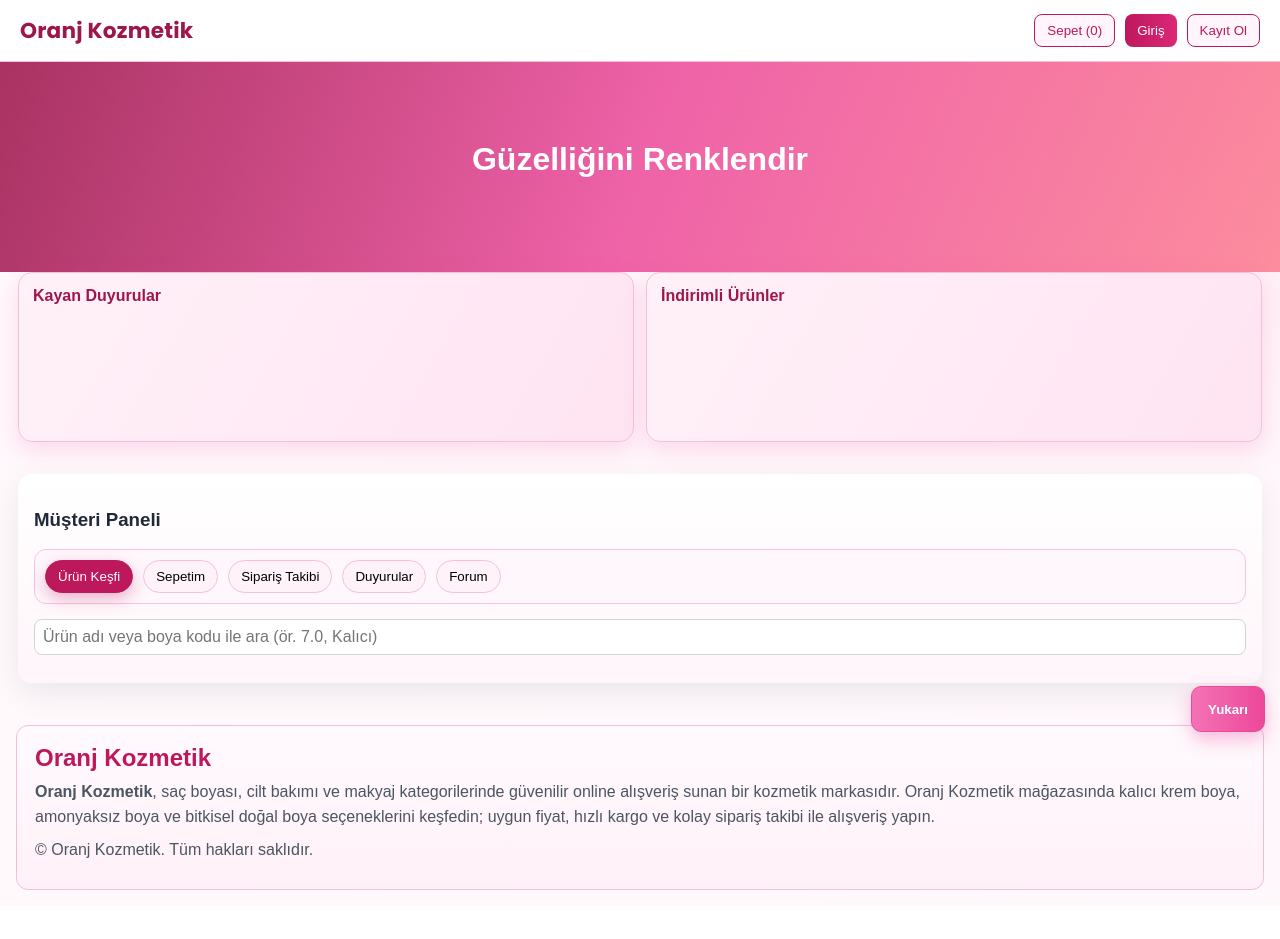
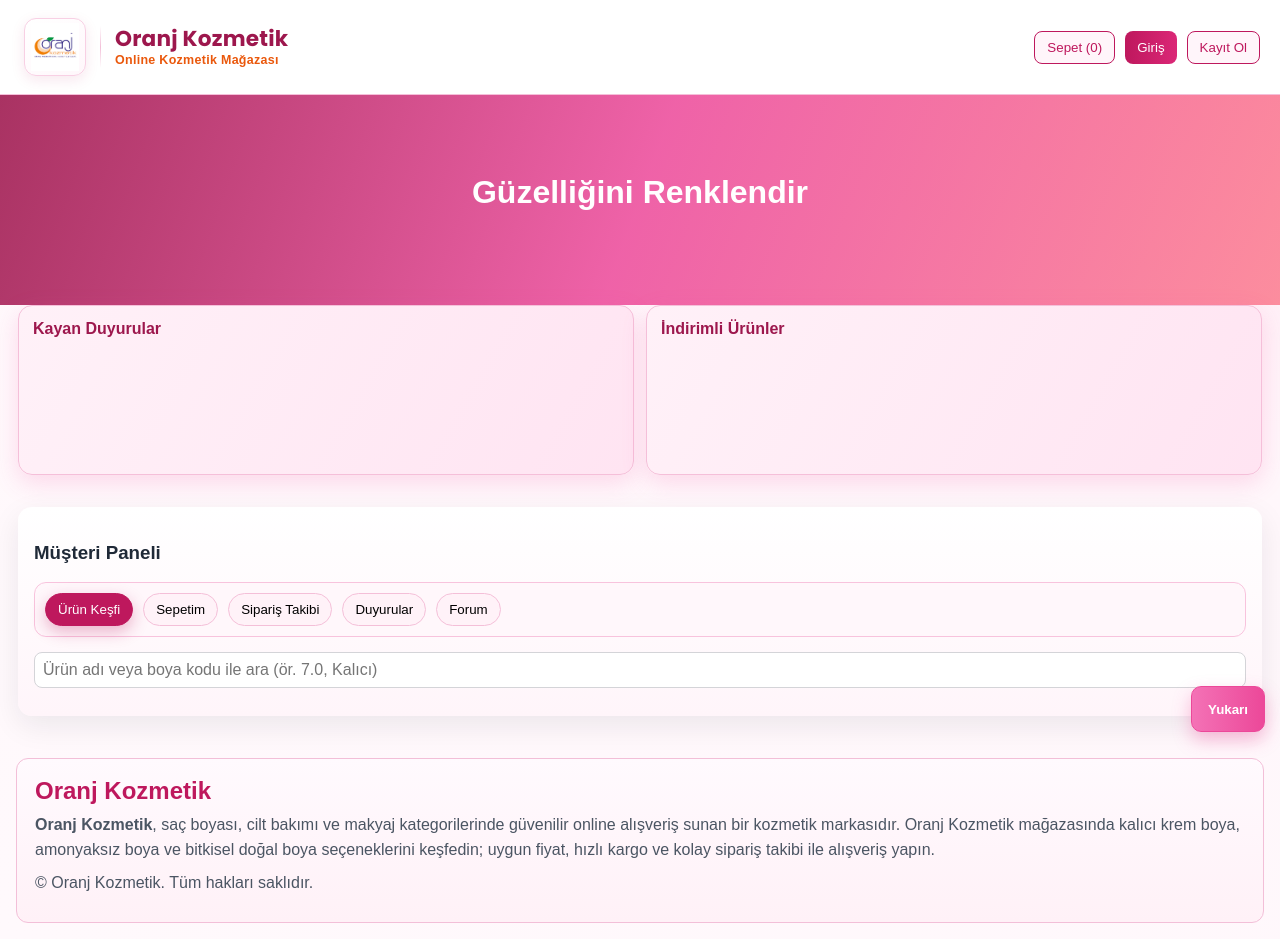
Before and after one commit to emreylcr/oranj-kozmetik, a website: page public/index.html in a window 1280 px wide. Before the commit the page ends 906 px from the top, so only its background shows below. Drawn offline with Linux system fonts and the light colour scheme; no server answers.

Commit message:
Oranj Kozmetik logosu favicon ve header marka alanina eklendi

```diff
--- a/public/app.js
+++ b/public/app.js
@@ -366,7 +366,7 @@ function applySeo(settings = {}) {
     settings.seoDescription ||
     `${brand} ile profesyonel sac boyasi, cilt bakimi ve makyaj urunlerini guvenle siparis edin. ${brand} online magazasinda uygun fiyat ve hizli kargo.`;
   const keywords = settings.seoKeywords || "oranj kozmetik, Oranj Kozmetik, sac boyasi, kozmetik, online kozmetik";
-  const image = settings.bannerImage || "https://picsum.photos/seed/oranj-banner/1200/630";
+  const image = settings.bannerImage || `${siteUrl}/logo.png`;
 
   document.title = title;
   const setMeta = (id, value, attr = "content") => {
--- a/public/index.html
+++ b/public/index.html
@@ -29,7 +29,7 @@
       content="Oranj Kozmetik ile profesyonel saç boyası, cilt bakımı ve makyaj ürünlerini güvenle sipariş edin."
     />
     <meta property="og:url" id="ogUrl" content="https://oranj-kozmetik.onrender.com/" />
-    <meta property="og:image" id="ogImage" content="https://picsum.photos/seed/oranj-banner/1200/630" />
+    <meta property="og:image" id="ogImage" content="https://oranj-kozmetik.onrender.com/logo.png" />
     <meta name="twitter:card" content="summary_large_image" />
     <meta name="twitter:title" id="twitterTitle" content="Oranj Kozmetik" />
     <meta name="twitter:description" id="twitterDescription" content="Oranj Kozmetik online kozmetik mağazası" />
@@ -41,7 +41,7 @@
             "@type": "Organization",
             "name": "Oranj Kozmetik",
             "url": "https://oranj-kozmetik.onrender.com/",
-            "logo": "https://picsum.photos/seed/oranj-banner/200/200",
+            "logo": "https://oranj-kozmetik.onrender.com/logo.png",
             "description": "Oranj Kozmetik online kozmetik ve saç boyası mağazası"
           },
           {
@@ -59,18 +59,30 @@
             "@type": "Store",
             "name": "Oranj Kozmetik",
             "url": "https://oranj-kozmetik.onrender.com/",
-            "image": "https://picsum.photos/seed/oranj-banner/1200/630",
+            "image": "https://oranj-kozmetik.onrender.com/logo.png",
             "description": "Oranj Kozmetik saç boyası, cilt bakımı ve makyaj ürünleri satışı yapar.",
             "priceRange": "₺₺"
           }
         ]
       }
     </script>
+    <link rel="icon" type="image/png" sizes="32x32" href="favicon.png" />
+    <link rel="icon" type="image/png" sizes="192x192" href="logo.png" />
+    <link rel="apple-touch-icon" href="logo.png" />
     <link rel="stylesheet" href="styles.css" />
   </head>
   <body>
     <header class="topbar">
-      <h1 id="siteTitle">Oranj Kozmetik</h1>
+      <a href="index.html" class="brand-lockup" aria-label="Oranj Kozmetik ana sayfa">
+        <div class="brand-logo-wrap">
+          <img src="logo.png" alt="" class="brand-logo" width="148" height="52" />
+        </div>
+        <span class="brand-divider" aria-hidden="true"></span>
+        <div class="brand-copy">
+          <h1 id="siteTitle" class="brand-title">Oranj Kozmetik</h1>
+          <span class="brand-subtitle">Online Kozmetik Mağazası</span>
+        </div>
+      </a>
       <div class="header-right">
         <div class="quick-cart">
           <button id="quickCartBtn" class="btn outline">Sepet (<span id="quickCartCount">0</span>)</button>
--- a/public/styles.css
+++ b/public/styles.css
@@ -45,6 +45,103 @@ body {
   letter-spacing: 0.2px;
   color: var(--rose-deep);
   font-family: "Poppins", Arial, sans-serif;
+}
+
+.brand-lockup {
+  display: flex;
+  align-items: center;
+  gap: 14px;
+  text-decoration: none;
+  color: inherit;
+  min-width: 0;
+  padding: 4px 8px 4px 4px;
+  border-radius: 14px;
+  transition: background 0.2s ease, transform 0.2s ease;
+}
+
+.brand-lockup:hover {
+  background: linear-gradient(90deg, #fff5fa 0%, #fff 100%);
+  transform: translateY(-1px);
+}
+
+.brand-logo-wrap {
+  flex: 0 0 auto;
+  padding: 4px 6px;
+  border-radius: 12px;
+  background: linear-gradient(145deg, #fff 0%, #fff7fb 100%);
+  border: 1px solid #f8d0e4;
+  box-shadow: 0 4px 14px rgba(190, 24, 93, 0.1);
+}
+
+.brand-logo {
+  display: block;
+  height: 48px;
+  width: auto;
+  max-width: 140px;
+  object-fit: contain;
+}
+
+.brand-divider {
+  width: 1px;
+  height: 42px;
+  background: linear-gradient(180deg, transparent, #f3bfd8, transparent);
+  flex: 0 0 auto;
+}
+
+.brand-copy {
+  display: flex;
+  flex-direction: column;
+  gap: 2px;
+  min-width: 0;
+}
+
+.brand-title {
+  margin: 0;
+  font-size: 1.2rem;
+  line-height: 1.15;
+  font-weight: 800;
+  letter-spacing: 0.2px;
+  color: var(--rose-deep);
+  font-family: "Poppins", Arial, sans-serif;
+  white-space: nowrap;
+}
+
+.brand-subtitle {
+  font-size: 0.78rem;
+  font-weight: 600;
+  color: #ea580c;
+  letter-spacing: 0.3px;
+  white-space: nowrap;
+}
+
+@media (max-width: 720px) {
+  .brand-subtitle {
+    display: none;
+  }
+
+  .brand-divider {
+    display: none;
+  }
+
+  .brand-logo {
+    height: 40px;
+    max-width: 118px;
+  }
+
+  .brand-title {
+    font-size: 1rem;
+  }
+}
+
+@media (max-width: 480px) {
+  .brand-copy {
+    display: none;
+  }
+
+  .brand-lockup {
+    gap: 0;
+    padding: 2px;
+  }
 }
 
 .auth-actions {
--- a/server.js
+++ b/server.js
@@ -347,7 +347,10 @@ function serveStatic(req, res) {
     ".js": "application/javascript; charset=utf-8",
     ".json": "application/json; charset=utf-8",
     ".xml": "application/xml; charset=utf-8",
-    ".txt": "text/plain; charset=utf-8"
+    ".txt": "text/plain; charset=utf-8",
+    ".png": "image/png",
+    ".ico": "image/x-icon",
+    ".webp": "image/webp"
   };
   res.writeHead(200, { "Content-Type": contentTypes[ext] || "text/plain; charset=utf-8" });
   fs.createReadStream(filePath).pipe(res);
```
Also changed, not shown: public/product.html (+13 -1 lines), public/urun-detay.html (+13 -1 lines), public/favicon.png (added), public/logo.png (added).
